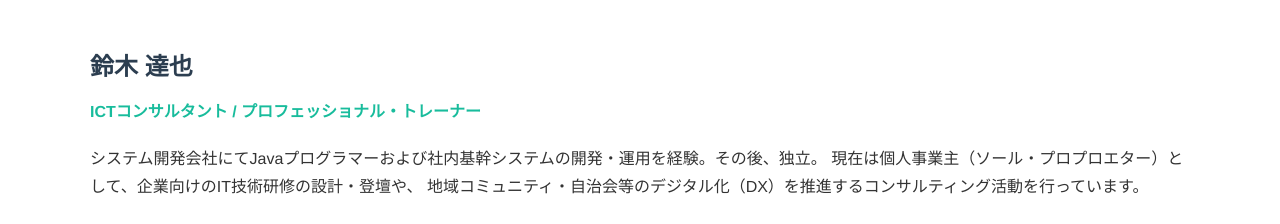
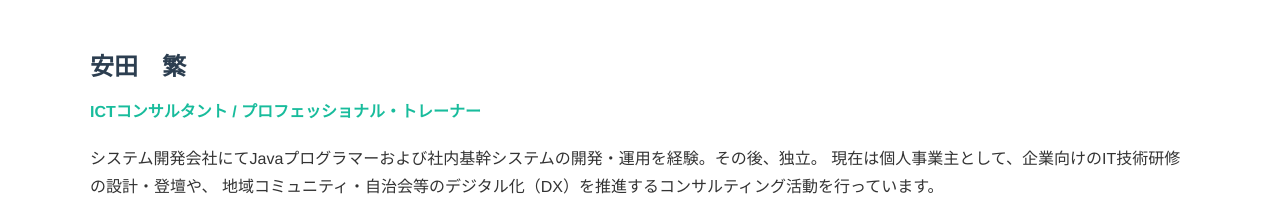
Before and after one commit to yasudajs/ctdi, a plain HTML site: page index.html in a window 1280 px wide. Shown: the part 543-767 px from the top of the page. Drawn offline with Linux system fonts and the light colour scheme.

Commit message:
名前修正
名前が違っていたので修正

```diff
--- a/index.html
+++ b/index.html
@@ -3,7 +3,7 @@
 <head>
     <meta charset="UTF-8">
     <meta name="viewport" content="width=device-width, initial-scale=1.0">
-    <title>Office Code & Community | 鈴木 達也 ポートフォリオ</title>
+    <title>Office Code & Community | 安田　繁 ポートフォリオ</title>
     <style>
         /* ベーススタイル */
         :root {
@@ -282,11 +282,11 @@
             <h2 class="section-title">About Me</h2>
             <div class="profile-wrapper">
                 <div class="profile-text">
-                    <h3>鈴木 達也</h3>
+                    <h3>安田　繁</h3>
                     <p class="profile-sub">ICTコンサルタント / プロフェッショナル・トレーナー</p>
                     <p>
                         システム開発会社にてJavaプログラマーおよび社内基幹システムの開発・運用を経験。その後、独立。
-                        現在は個人事業主（ソール・プロプロエター）として、企業向けのIT技術研修の設計・登壇や、
+                        現在は個人事業主として、企業向けのIT技術研修の設計・登壇や、
                         地域コミュニティ・自治会等のデジタル化（DX）を推進するコンサルティング活動を行っています。
                     </p>
                     <br>
```
